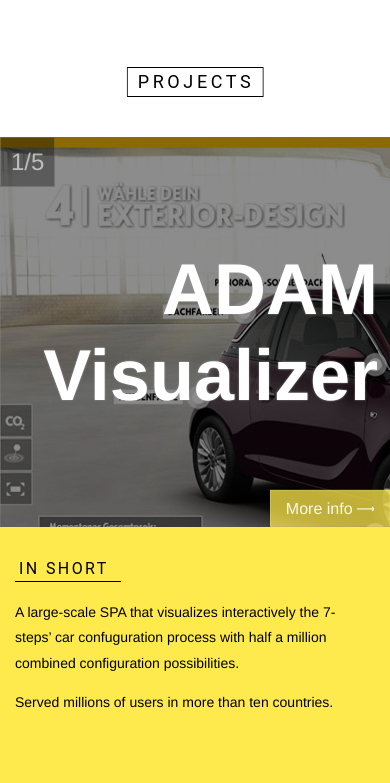
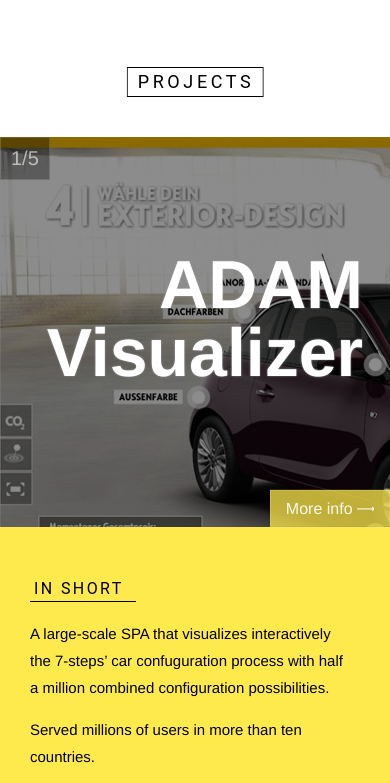
Before and after one commit to furixturi/portfolio2017, a website: page static/src/index.html in a window 390 px wide. Shown: the part 640-1423 px from the top of the page. Drawn offline with Linux system fonts and the light colour scheme; files whose address does not match are found by name.

Commit message:
optimize project overview style

```diff
--- a/static/src/assets/styles.css
+++ b/static/src/assets/styles.css
@@ -831,12 +831,14 @@
     white-space: normal;
     position: absolute; }
     #projects article h2.overview-title, #projects article:nth-child(odd) h2.overview-title, #projects article:nth-child(even) h2.overview-title {
-      font-size: 72px;
-      font-size: 4.5rem;
+      font-size: 68px;
+      font-size: 4.25rem;
+      line-height: 1;
       text-align: right;
       top: 50vw;
-      transform: translateY(-50%);
-      right: 10px; }
+      transform: translateY(-60%);
+      right: 25px;
+      overflow: visible; }
   #projects article .lines, #projects article:nth-child(odd) .lines, #projects article:nth-child(even) .lines {
     display: none; }
   #projects article .key-visual .key-visual-img-container, #projects article:nth-child(odd) .key-visual .key-visual-img-container, #projects article:nth-child(even) .key-visual .key-visual-img-container {
@@ -857,8 +859,8 @@
       display: none; }
     #projects article .info.index, #projects article:nth-child(odd) .info.index, #projects article:nth-child(even) .info.index {
       padding: 5px 10px;
-      font-size: 24px;
-      font-size: 1.5rem;
+      font-size: 20px;
+      font-size: 1.25rem;
       position: absolute;
       top: 0px;
       left: 0px;
@@ -866,9 +868,9 @@
       border: 1px solid rgba(255, 255, 255, 0.15);
       background: rgba(0, 0, 0, 0.35); }
     #projects article .info.project, #projects article:nth-child(odd) .info.project, #projects article:nth-child(even) .info.project {
-      font-size: 14px;
-      font-size: 0.875rem;
-      padding: 30px 50px 0px 15px;
+      font-size: 15px;
+      font-size: 0.9375rem;
+      padding: 50px 40px 0px 30px;
       line-height: 1.8; }
       #projects article .info.project .col.col-1-3, #projects article:nth-child(odd) .info.project .col.col-1-3, #projects article:nth-child(even) .info.project .col.col-1-3 {
         display: none; }
--- a/static/src/components/projects/scss/00-projects.scss
+++ b/static/src/components/projects/scss/00-projects.scss
@@ -794,11 +794,13 @@
                 position: absolute;
 
                 &.overview-title {
-                    @include fontSize(72px);
+                    @include fontSize(68px);
+                    line-height: 1;
                     text-align: right;
                     top: 50vw;
-                    transform: translateY(-50%);
-                    right: 10px;
+                    transform: translateY(-60%);
+                    right: 25px;
+                    overflow: visible;
                 }
 
             }
@@ -835,7 +837,7 @@
 
                 &.index {
                     padding: 5px 10px;
-                    @include fontSize(24px);
+                    @include fontSize(20px);
 
                     position: absolute;
                     top: 0px;
@@ -847,8 +849,8 @@
                 }
 
                 &.project {
-                    @include fontSize(14px);
-                    padding: 30px 50px 0px 15px;
+                    @include fontSize(15px);
+                    padding: 50px 40px 0px 30px;
                     line-height: 1.8;
 
                     .col.col-1-3 {
```
